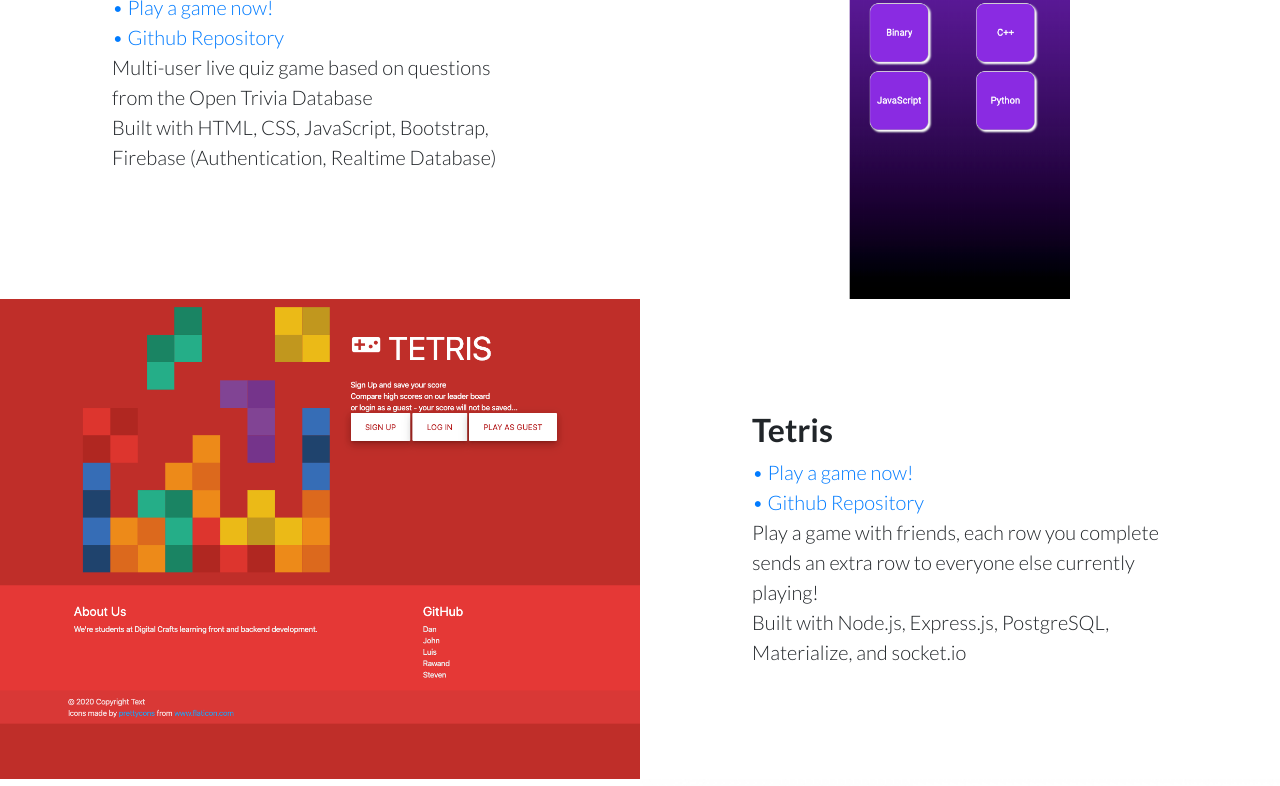
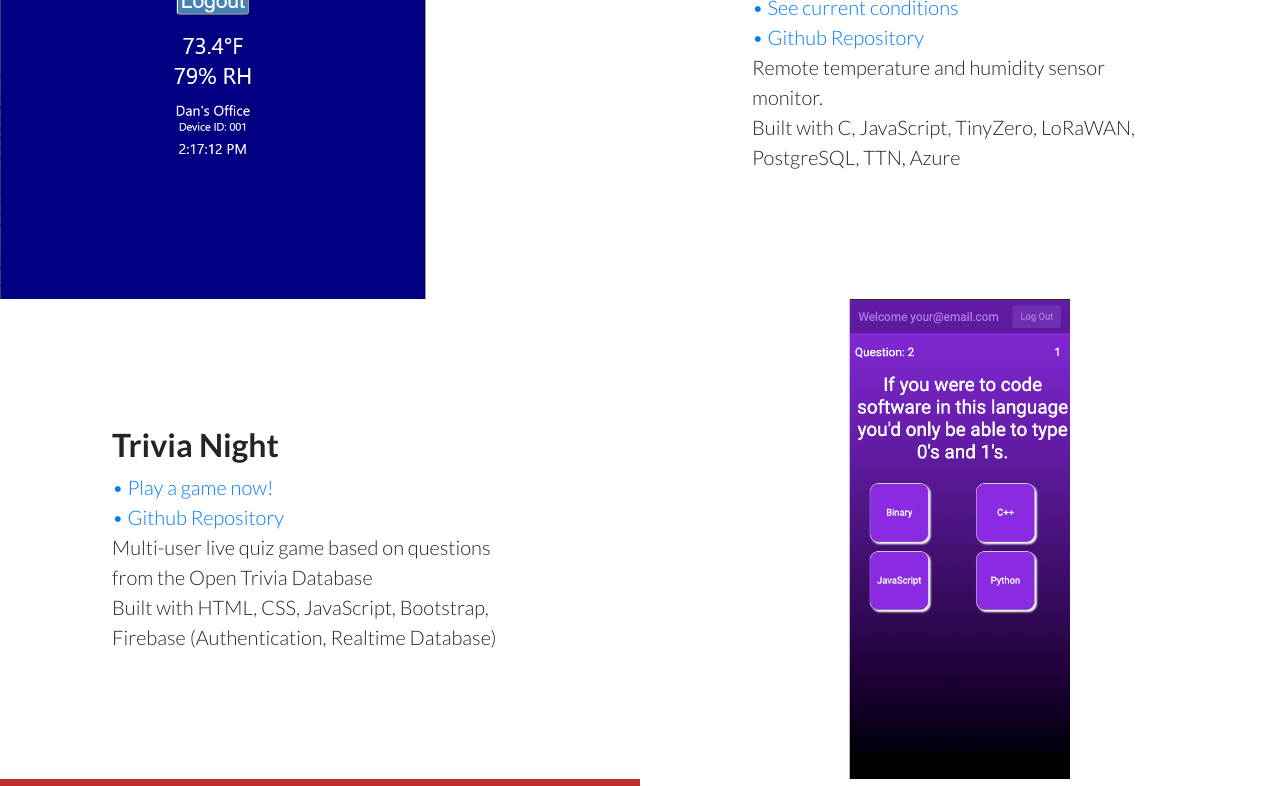
Before and after one commit to DanOchs99/Website, a plain HTML site: page portfolio.html in a window 1280 px wide. Shown: the part 322-1108 px from the top of the page. Drawn offline with nearby package versions, Linux system fonts and the light colour scheme.

Commit message:
add weather station project to portfolio

```diff
--- a/portfolio.html
+++ b/portfolio.html
@@ -56,6 +56,17 @@
         <div class="row no-gutters">
           <!-- image should be ~ 3:2 aspect ratio -->
           <!-- remove order tags to put image on left and text on the right -->
+          <div class="col-lg-6 text-white showcase-img" style="background-image: url('img/weather-station.png');"></div>
+          <div class="col-lg-6 my-auto showcase-text">
+            <h2>Weather Station</h2>
+            <a class="lead mb-0" href="https://weather-station-app.azurewebsites.net">&bullet; See current conditions</a><br>
+            <a class="lead mb-0" href="https://github.com/DanOchs99/weather">&bullet; Github Repository</a>
+            <p class="lead mb-0">Remote temperature and humidity sensor monitor.</p>
+            <p class="lead mb-0">Built with C, JavaScript, TinyZero, LoRaWAN, PostgreSQL, TTN, Azure</p>
+          </div>
+        </div>
+
+        <div class="row no-gutters">
           <div class="col-lg-6 order-lg-2 text-white showcase-img" style="background-image: url('img/trivia_app.png');"></div>
           <div class="col-lg-6 order-lg-1 my-auto showcase-text">
             <h2>Trivia Night</h2>
```
Also changed, not shown: img/weather-station.png (added).
